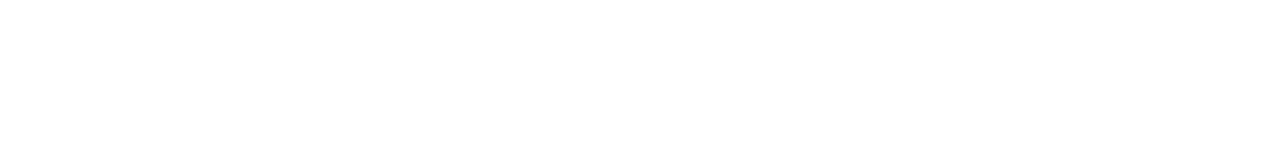
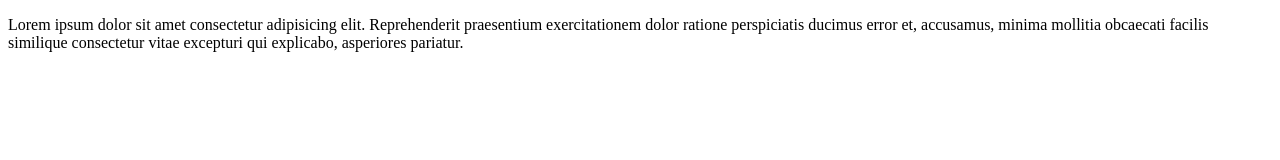
Before and after one commit to CarlosGSC/projeto-1, a plain HTML site: page projeto-1/index.html in a window 1280 px wide. Drawn offline with Linux system fonts and the light colour scheme.

Commit message:
Adicionado texto no body

```diff
--- a/projeto-1/index.html
+++ b/projeto-1/index.html
@@ -6,6 +6,6 @@
     <title>Curso Gratuito Git e GitHub</title>
 </head>
 <body>
-
+    <p>Lorem ipsum dolor sit amet consectetur adipisicing elit. Reprehenderit praesentium exercitationem dolor ratione perspiciatis ducimus error et, accusamus, minima mollitia obcaecati facilis similique consectetur vitae excepturi qui explicabo, asperiores pariatur.
 </body>
 </html>
```
